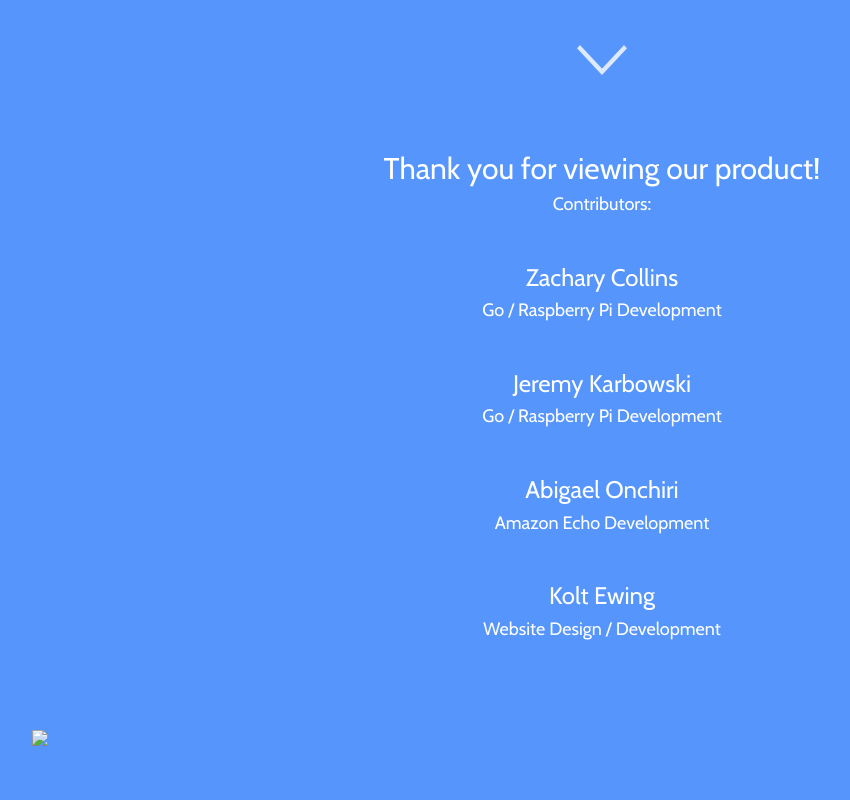
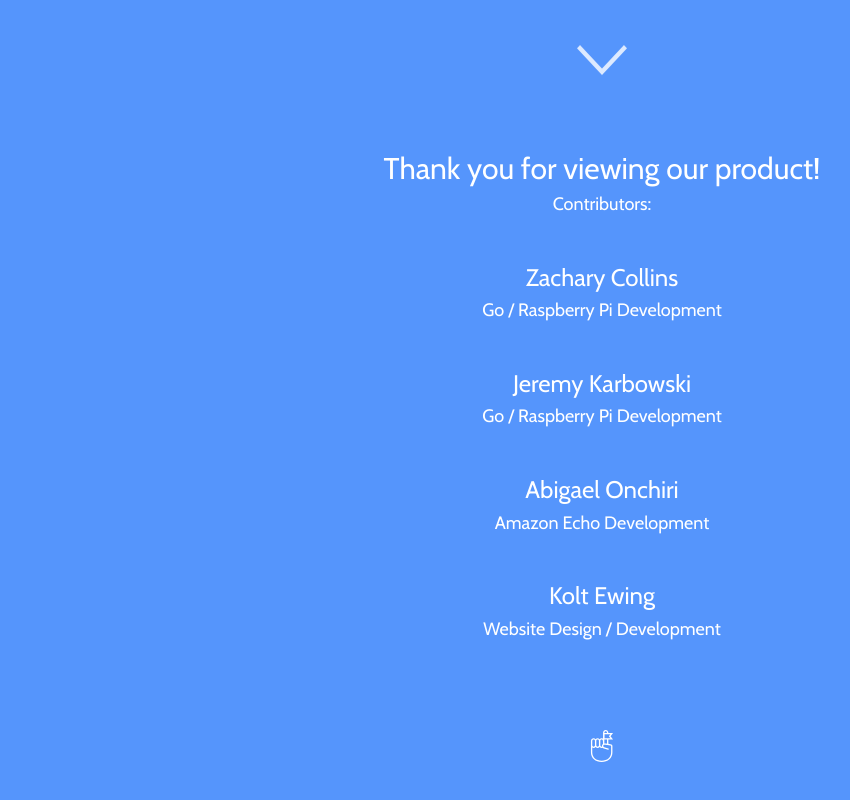
Before and after one commit to koltclassic/alexaremember, a plain HTML site: page index.html in a window 1280 px wide. Shown: the part 2158-2958 px from the top of the page, without its empty margins (38-888 px from the left). Drawn offline with nearby package versions, Linux system fonts and the light colour scheme.

Commit message:
file struct

```diff
--- a/index.html
+++ b/index.html
@@ -213,7 +213,7 @@
 			<br>
 			<br>
 			<br>
-			<img class="bottomlogo" src="hand.svg" />
+			<img class="bottomlogo" src="src/views/hand.svg" />
 			<br>
 			<br>
 		</div>
```
